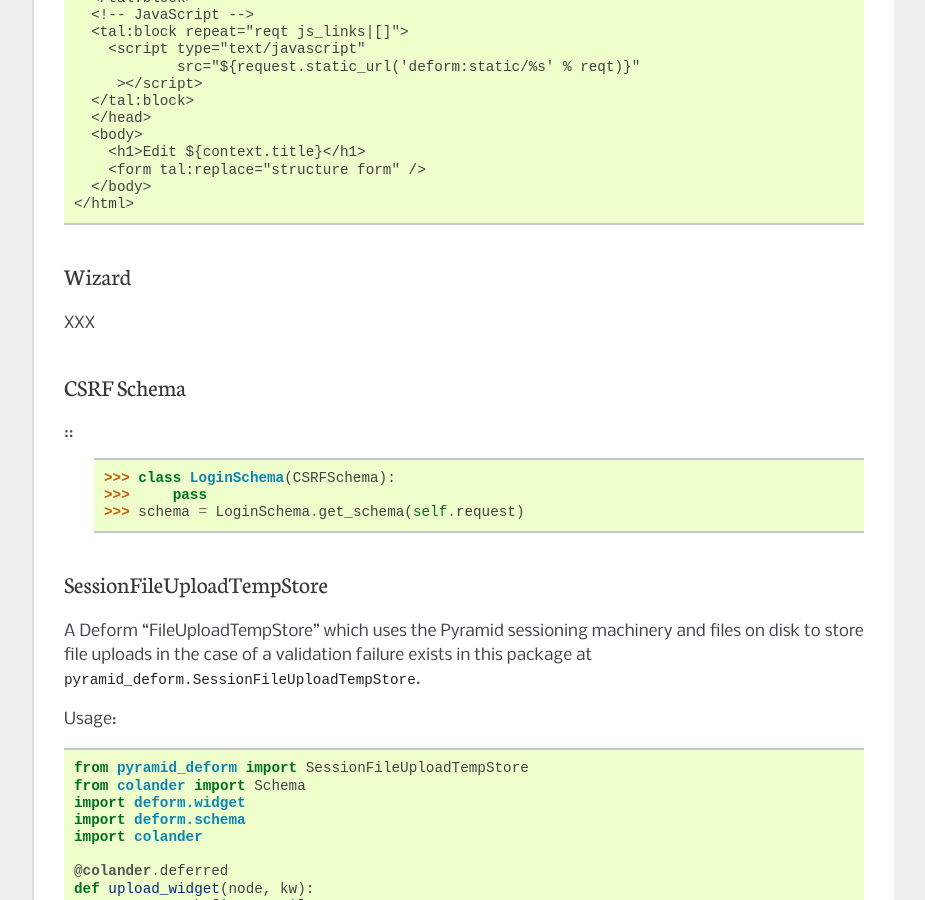
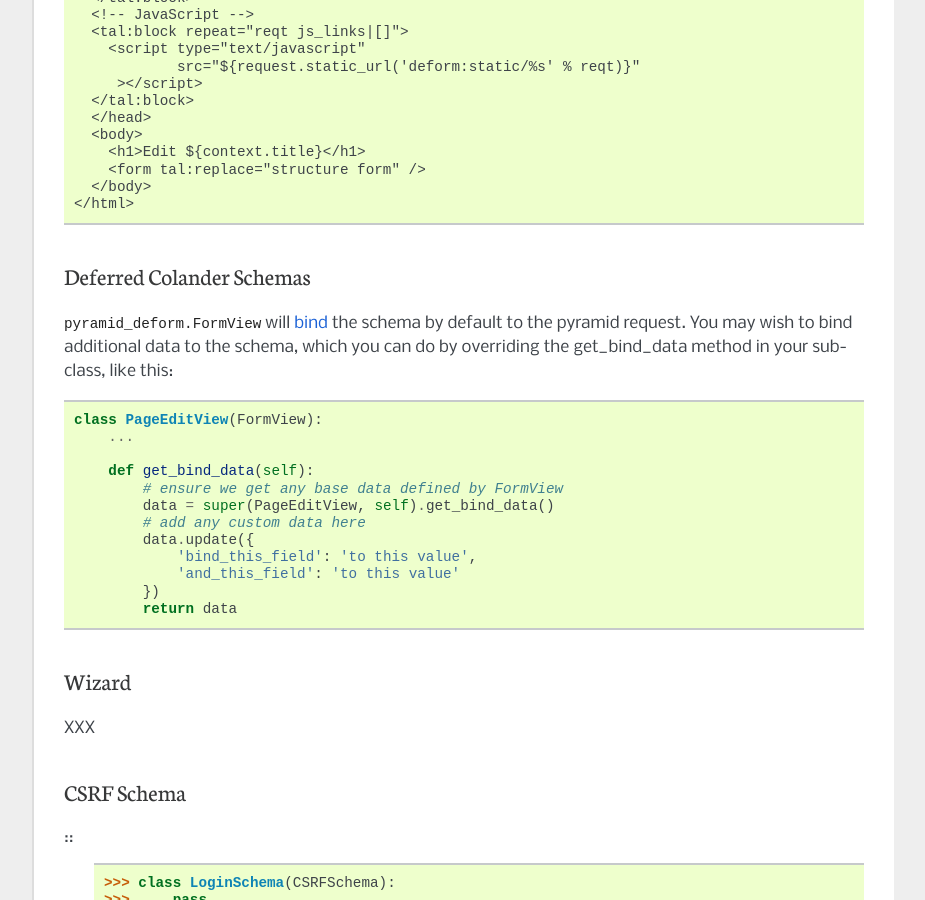
Before and after one commit to Pylons/pyramid_deform, a Sphinx documentation site: the page built from docs/index.rst, in a window 1280 px wide and 900 px high, scrolled down 2084 px. Shown: the whole window, without its empty margins (198-1123 px from the left). Built offline with Sphinx 7.4.7, drawn with Linux system fonts in a browser that asks for light colours; some of the changed text lies outside the part shown.

Commit message:
adds the get_bind_data method to FormView, so subclasses can define arbitrary bind data

```diff
--- a/CHANGES.txt
+++ b/CHANGES.txt
@@ -2,6 +2,8 @@ Next release
 ------------
 
 - Python 3 compatibility.
+- Add 'get_bind_data' method to FormView, to allow subclasses the ability
+  to define arbitrary data for binding with the schema.
 
 0.2a4 (2012-04-23)
 ------------------
--- a/docs/index.rst
+++ b/docs/index.rst
@@ -119,6 +119,28 @@ something like this::
     </body>
   </html>
 
+
+Deferred Colander Schemas
+-------------------------
+``pyramid_deform.FormView`` will `bind
+<http://docs.pylonsproject.org/projects/colander/en/latest/binding.html>`_ the
+schema by default to the pyramid request. You may wish to bind additional data
+to the schema, which you can do by overriding the get_bind_data method in your
+subclass, like this::
+
+    class PageEditView(FormView):
+        ...
+
+        def get_bind_data(self):
+            # ensure we get any base data defined by FormView
+            data = super(PageEditView, self).get_bind_data()
+            # add any custom data here
+            data.update({
+                'bind_this_field': 'to this value',
+                'and_this_field': 'to this value'
+            })
+            return data
+
 Wizard
 ------
 
--- a/pyramid_deform/__init__.py
+++ b/pyramid_deform/__init__.py
@@ -47,10 +47,13 @@ class FormView(object):
     def __init__(self, request):
         self.request = request
 
+    def get_bind_data(self):
+        return {'request': self.request}
+
     def __call__(self):
         use_ajax = getattr(self, 'use_ajax', False)
         ajax_options = getattr(self, 'ajax_options', '{}')
-        self.schema = self.schema.bind(request=self.request)
+        self.schema = self.schema.bind(**self.get_bind_data())
         form = self.form_class(self.schema, buttons=self.buttons,
                                use_ajax=use_ajax, ajax_options=ajax_options)
         self.before(form)
```
Also changed, not shown: 1 other file.
